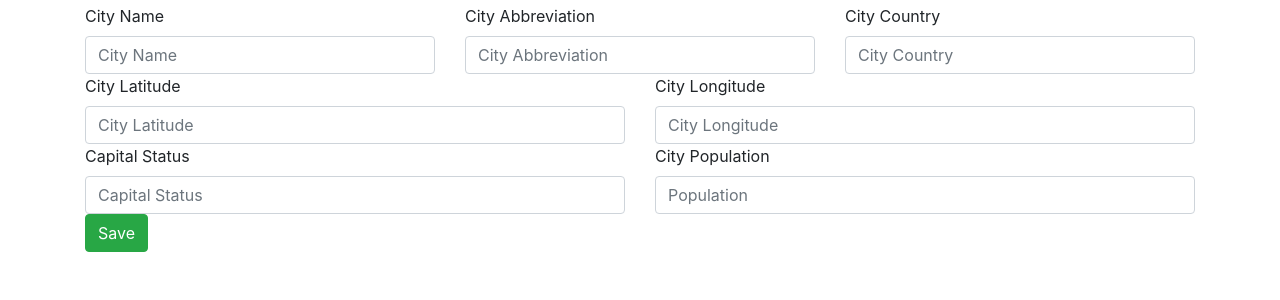
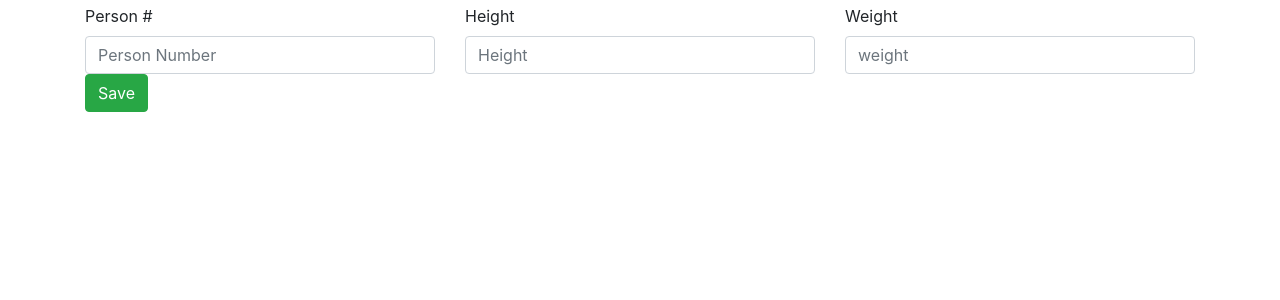
Before and after one commit to aa748/Docker_flask_python_mysql_pycharm, a Flask app: template app/templates/edit.html in a window 1280 px wide. Shown: the part 56-356 px from the top of the page. Run offline with Flask 2, Linux system fonts and the light colour scheme; the template is opened without the code that fills it, so the values that code supplies are empty; some libraries are stand-ins or nearby versions.

Commit message:
Task: update edit.heml and app route

```diff
--- a/app/app.py
+++ b/app/app.py
@@ -33,22 +33,20 @@ def record_view(person_num):
     return render_template('view.html', title='View Form', person=result[0])
 
 
-@app.route('/edit/<int:city_id>', methods=['GET'])
-def form_edit_get(city_id):
+@app.route('/edit/<int:person_num>', methods=['GET'])
+def form_edit_get(person_num):
     cursor = mysql.get_db().cursor()
-    cursor.execute('SELECT * FROM tblCitiesImport WHERE id=%s', city_id)
+    cursor.execute('SELECT * FROM tblPeopleImport WHERE id=%s', person_num)
     result = cursor.fetchall()
-    return render_template('edit.html', title='Edit Form', city=result[0])
+    return render_template('edit.html', title='Edit Form', person=result[0])
 
 
-@app.route('/edit/<int:city_id>', methods=['POST'])
-def form_update_post(city_id):
+@app.route('/edit/<int:person_num>', methods=['POST'])
+def form_update_post(person_num):
     cursor = mysql.get_db().cursor()
-    inputData = (request.form.get('fldName'), request.form.get('fldLat'), request.form.get('fldLong'),
-                 request.form.get('fldCountry'), request.form.get('fldAbbreviation'),
-                 request.form.get('fldCapitalStatus'), request.form.get('fldPopulation'), city_id)
-    sql_update_query = """UPDATE tblCitiesImport t SET t.fldName = %s, t.fldLat = %s, t.fldLong = %s, t.fldCountry =
-    %s, t.fldAbbreviation = %s, t.fldCapitalStatus = %s, t.fldPopulation = %s WHERE t.id = %s """
+    inputData = (request.form.get('person_num'), request.form.get('height'), request.form.get('weight'),
+                person_num)
+    sql_update_query = """UPDATE tblPeopleImport t SET t.person_num = %s, t.height = %s, t.weight = %s  WHERE t.id = %s """
     cursor.execute(sql_update_query, inputData)
     mysql.get_db().commit()
     return redirect("/", code=302)
--- a/app/templates/edit.html
+++ b/app/templates/edit.html
@@ -1,44 +1,23 @@
 {% extends "layout.html" %}
 {% block content %}
-<form action="/edit/{{city.id}}" method="post">
+<form action="/edit/{{person.id}}" method="post">
     <div class="row">
         <div class="col">
-            <label for="fldName">City Name</label>
-            <input id="fldName" type="text" class="form-control" placeholder="City Name" name="fldName" value="{{city.fldName}}">
+            <label for="person_num">Person #</label>
+            <input id="person_num" type="text" class="form-control" placeholder="Person Number" name="person_num" value="{{person.person_num}}">
         </div>
         <div class="col">
-            <label for="fldAbbreviation">City Abbreviation</label>
-            <input id="fldAbbreviation" type="text" class="form-control" placeholder="City Abbreviation"
-                   name="fldAbbreviation" value="{{city.fldAbbreviation}}">
+            <label for="height">Height</label>
+            <input id="height" type="text" class="form-control" placeholder="Height"
+                   name="height" value="{{person.height}}">
         </div>
         <div class="col">
-            <label for="fldCountry">City Country</label>
-            <input id="fldCountry" type="text" class="form-control" placeholder="City Country" name="fldCountry" value="{{city.fldCountry}}">
+            <label for="weight">Weight</label>
+            <input id="weight" type="text" class="form-control" placeholder="weight" name="weight" value="{{person.weight}}">
         </div>
     </div>
 
-    <div class="row">
-        <div class="col">
-            <label for="fldLat">City Latitude</label>
-            <input id="fldLat" type="text" class="form-control" placeholder="City Latitude" name="fldLat" value="{{city.fldLat}}">
-        </div>
-        <div class="col">
-            <label for="fldlong">City Longitude</label>
-            <input id="fldlong" type="text" class="form-control" placeholder="City Longitude" name="fldLong" value="{{city.fldLong}}">
-        </div>
-    </div>
-    <div class="row">
-        <div class="col">
-            <label for="fldCapitalStatus">Capital Status</label>
 
-            <input id="fldCapitalStatus" type="text" class="form-control" placeholder="Capital Status"
-                   name="fldCapitalStatus" value="{{city.fldCapitalStatus}}">
-        </div>
-        <div class="col">
-            <label for="fldPopulation">City Population</label>
-            <input id="fldPopulation" type="text" class="form-control" placeholder="Population" name="fldPopulation" value="{{city.fldPopulation}}">
-        </div>
-    </div>
     <button type="submit" class="btn btn-success">Save</button>
 
 </form>
```
